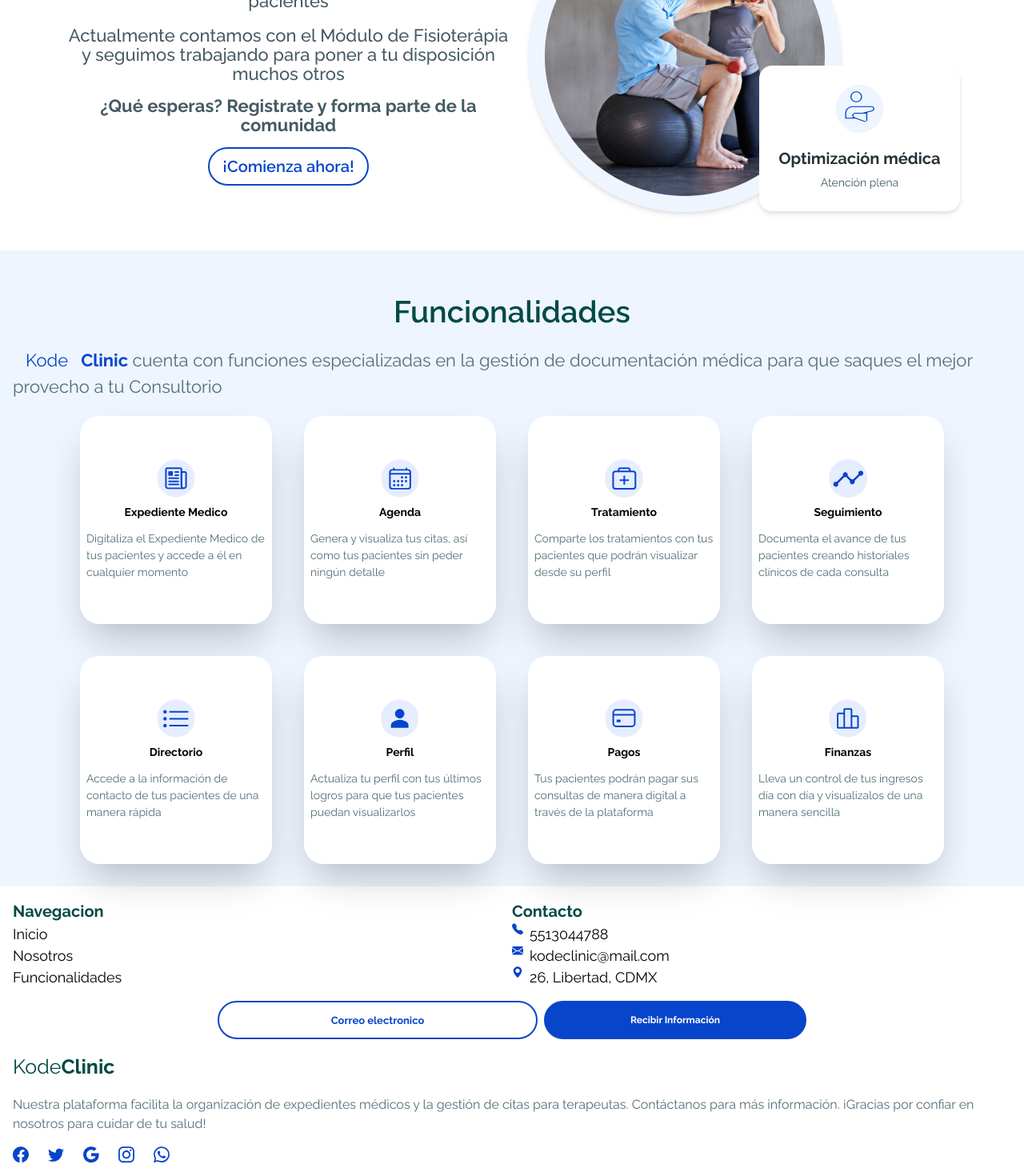
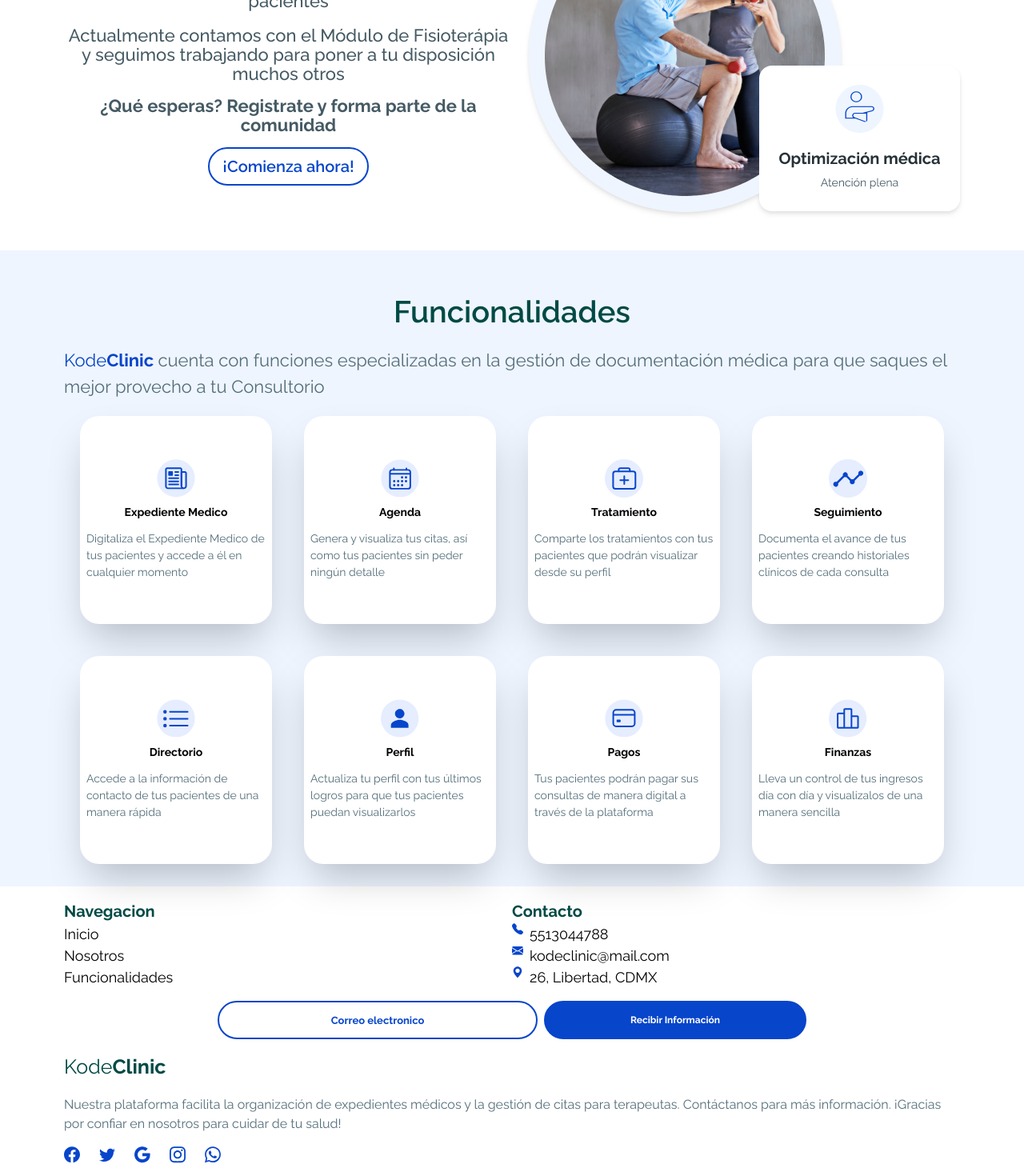
Before and after one commit to KodeClinic/front_KodeClinic, a Next.js app: page / in a window 1280 px wide. Shown: the part 1339-2809 px from the top of the page at 80% size. Built offline with nearby package versions, Linux system fonts and the light colour scheme.

Commit message:
Adding padding to sections and key to cards

```diff
--- a/components/Card_function.jsx
+++ b/components/Card_function.jsx
@@ -141,6 +141,7 @@ export default function Card_function() {
                   "w-[159px] h-[223px]",
                   "md:w-[240px] h-[260px]"
                 )}
+                key={funtionality.title}
               >
                 <img className="w-12 h-12" src={funtionality.icon} alt="MDN" />
                 <h1 className="font-bold text-[14px] mt-2">
--- a/pages/LandinPage.jsx
+++ b/pages/LandinPage.jsx
@@ -274,7 +274,7 @@ export default function LandinPage() {
         </div>
       </section>
       {/* <main> */}
-      <section className="bg-background p-4">
+      <section className="bg-background px-4 py-4 min-[980px]:px-20">
         <h1
           className={clsx(
             "text-green_title font-semibold text-center p-4",
@@ -285,7 +285,7 @@ export default function LandinPage() {
         </h1>
         <span
           className={clsx(
-            "px-4 text-center text-[#0745CB]",
+            "text-center text-[#0745CB]",
             "sm:text-[14px] md:text-[18px] lg:text-[22px]"
           )}
         >
@@ -314,7 +314,7 @@ export default function LandinPage() {
         </div>
       </section>
 
-      <section className="bg-white p-4 mt-3">
+      <section className="bg-white p-4 mt-3 min-[980px]:px-20">
         <div className="grid grid-cols-2 justify-center">
           <div>
             <h1 className="text-green_title font-bold text-[14px] md:text-[20px]">
```
